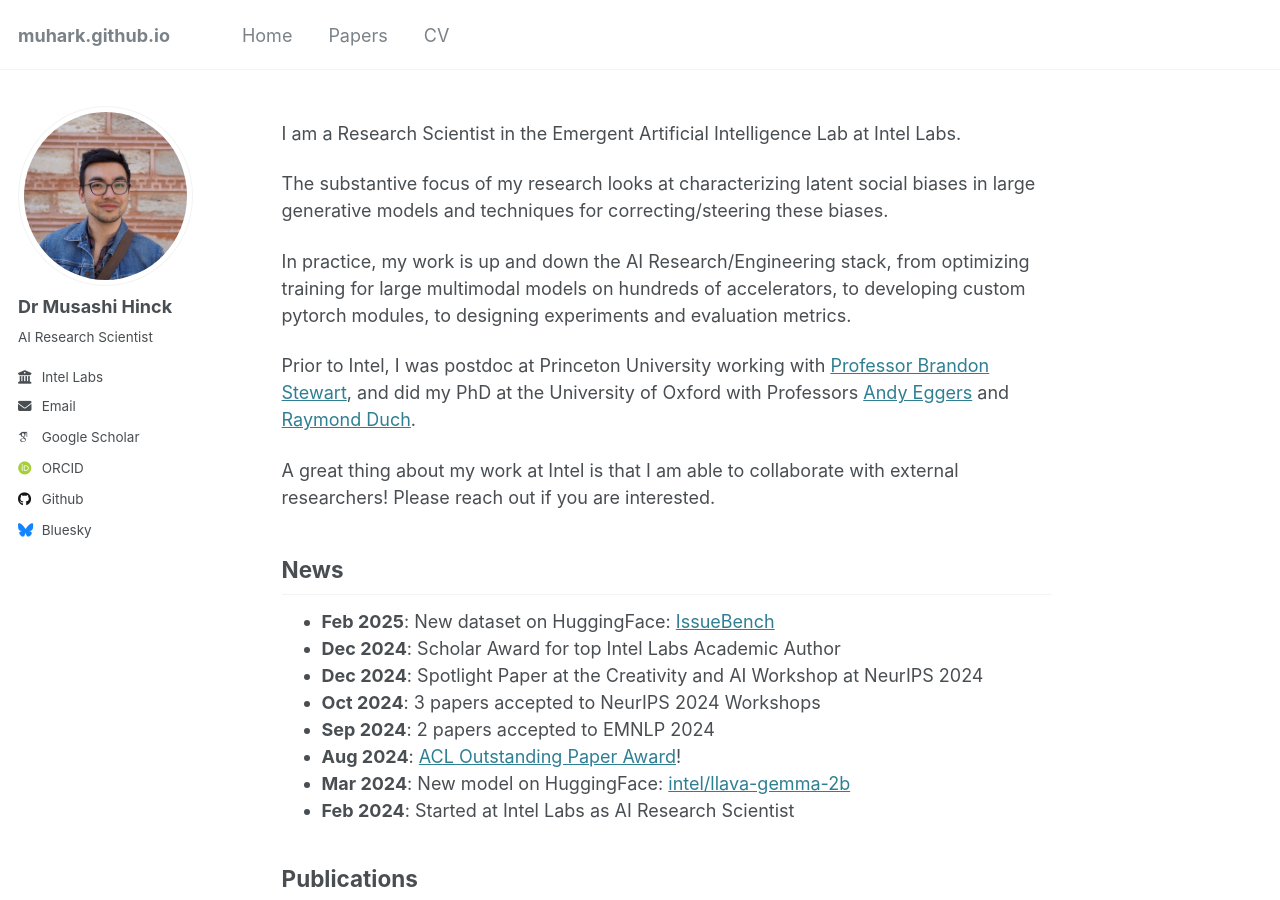
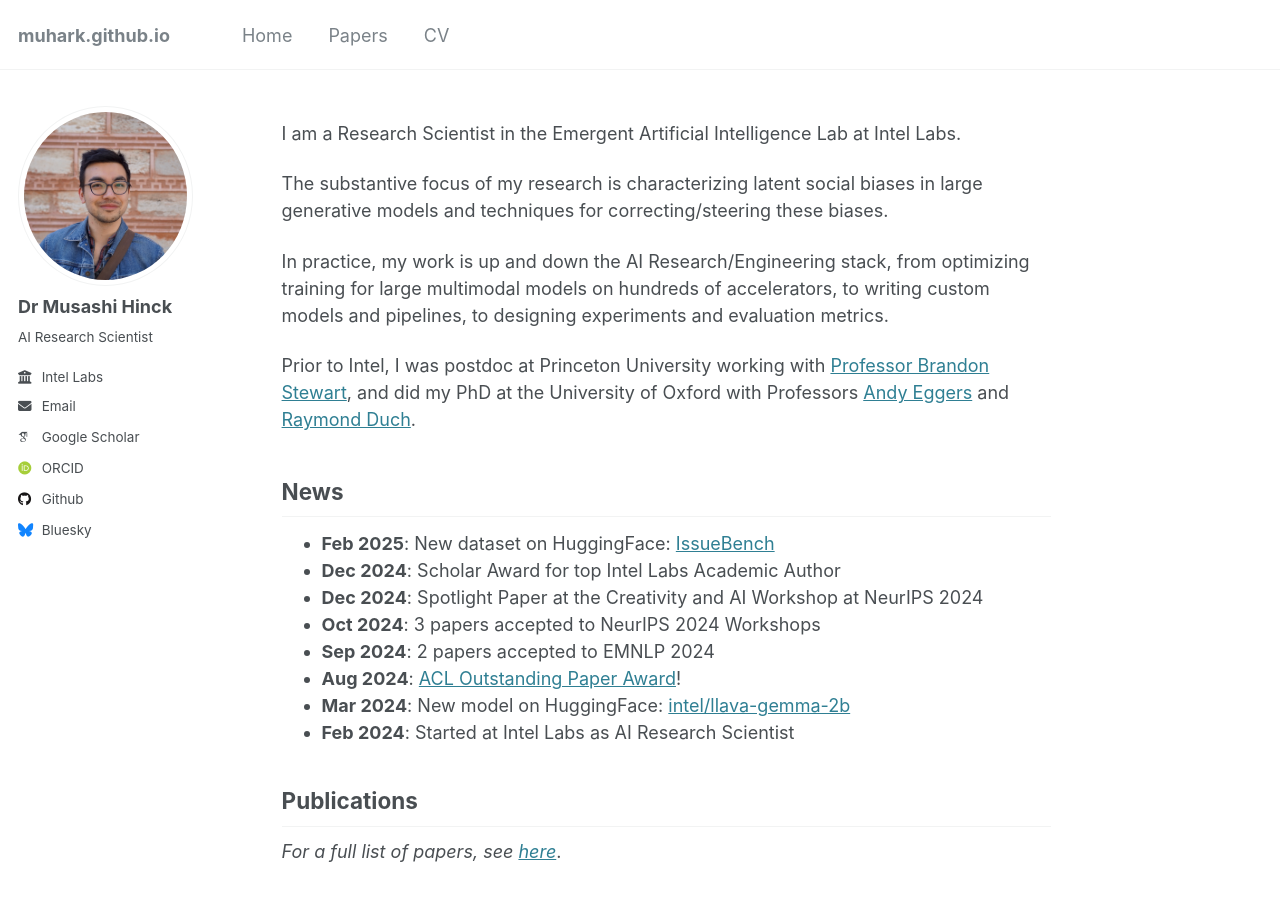
Before and after one commit to muhark/muhark.github.io, a Jekyll site: the page built from _pages/about.md, in a window 1280 px wide and 900 px high. Built offline with Jekyll 4.4.1, drawn with Linux system fonts in a browser that asks for light colours; some web fonts are replaced.

Commit message:
fixing about

```diff
--- a/_pages/about.md
+++ b/_pages/about.md
@@ -9,13 +9,11 @@
 
 I am a Research Scientist in the Emergent Artificial Intelligence Lab at Intel Labs.
 
-The substantive focus of my research looks at characterizing latent social biases in large generative models and techniques for correcting/steering these biases.
+The substantive focus of my research is characterizing latent social biases in large generative models and techniques for correcting/steering these biases.
 
-In practice, my work is up and down the AI Research/Engineering stack, from optimizing training for large multimodal models on hundreds of accelerators, to developing custom pytorch modules, to designing experiments and evaluation metrics.
+In practice, my work is up and down the AI Research/Engineering stack, from optimizing training for large multimodal models on hundreds of accelerators, to writing custom models and pipelines, to designing experiments and evaluation metrics.
 
 Prior to Intel, I was postdoc at Princeton University working with [Professor Brandon Stewart](https://bstewart.scholar.princeton.edu), and did my PhD at the University of Oxford with Professors [Andy Eggers](https://andy.egge.rs) and [Raymond Duch](https://www.raymondduch.com).
-
-A great thing about my work at Intel is that I am able to collaborate with external researchers! Please reach out if you are interested.
 
 
 ## News
```
